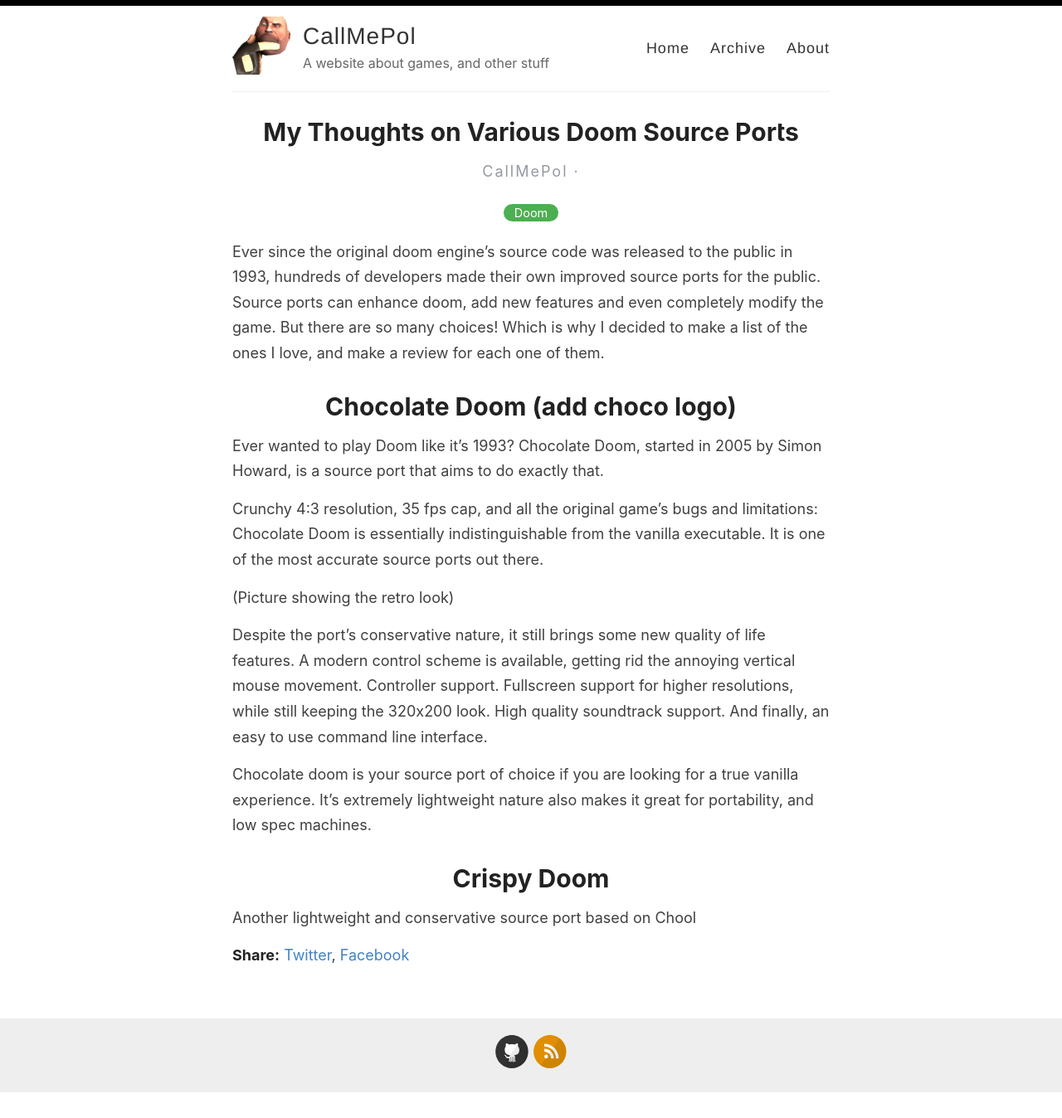
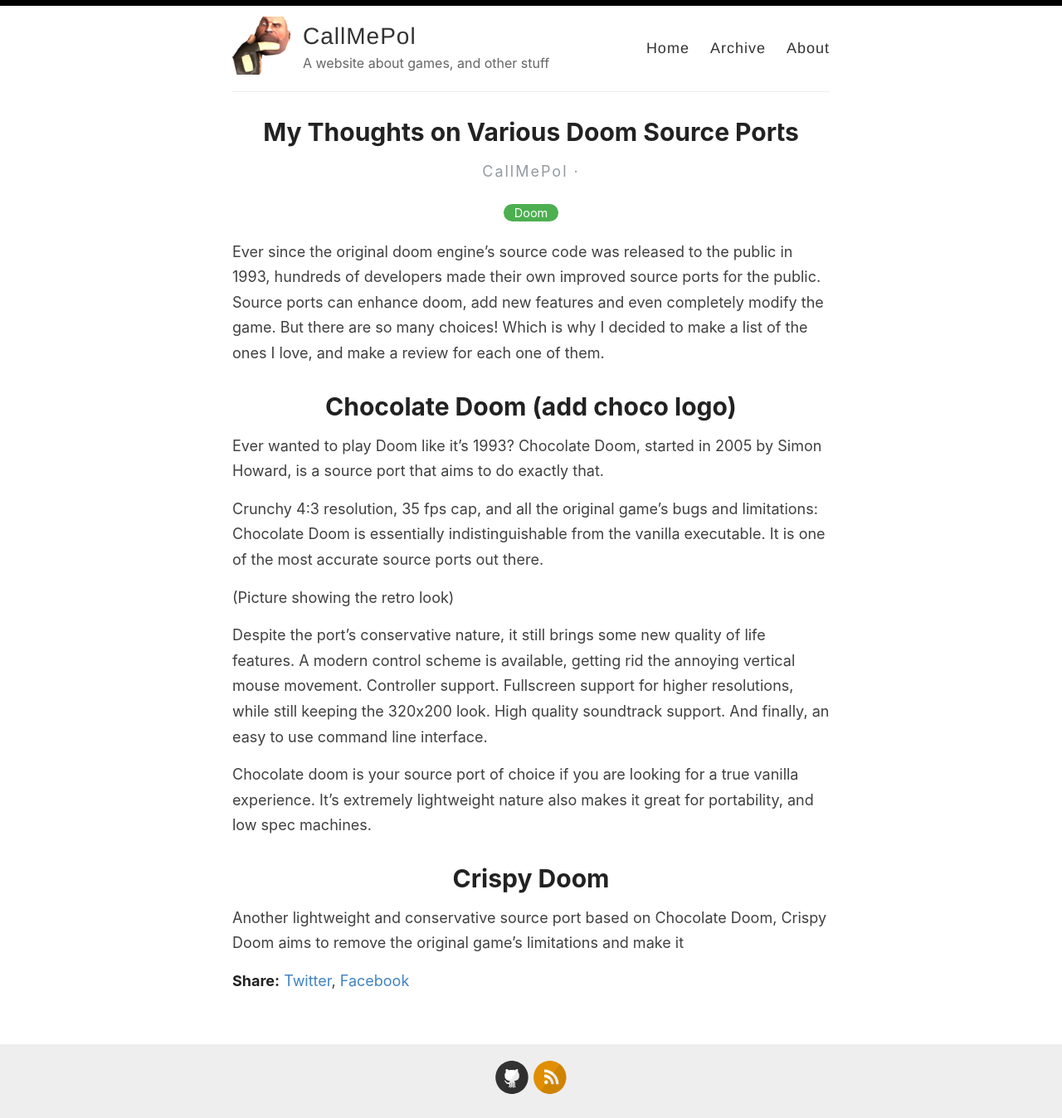
Before and after one commit to poleve540/CallMePol, a Jekyll site: the page built from posts/2023-05-12-sourceport-review.md, in a window 1280 px wide. Shown: the whole page at 83% size. Built offline with Jekyll 4.4.1, drawn with Linux system fonts in a browser that asks for light colours; before the commit the page ends 1318 px from its top, so only the background shows below that.

Commit message:
posts/2023-05-12-sourceport-review.md updated from https://stackedit.io/

```diff
--- a/posts/2023-05-12-sourceport-review.md
+++ b/posts/2023-05-12-sourceport-review.md
@@ -17,9 +17,9 @@
 Chocolate doom is your source port of choice if you are looking for a true vanilla experience. It's extremely lightweight nature also makes it great for portability, and low spec machines.
 
 # Crispy Doom
-Another lightweight and conservative source port based on Chool
+Another lightweight and conservative source port based on Chocolate Doom, Crispy Doom aims to remove the original game's limitations and make it
 <!--stackedit_data:
 eyJwcm9wZXJ0aWVzIjoiZXh0ZW5zaW9uczpcbiAgcHJlc2V0Oi
-BnZm1cbiIsImhpc3RvcnkiOlstMTM1NTEwNzk3MywxODg3NDYz
-NDk5XX0=
+BnZm1cbiIsImhpc3RvcnkiOlsyOTc1NjM1NTAsMTg4NzQ2MzQ5
+OV19
 -->
```
